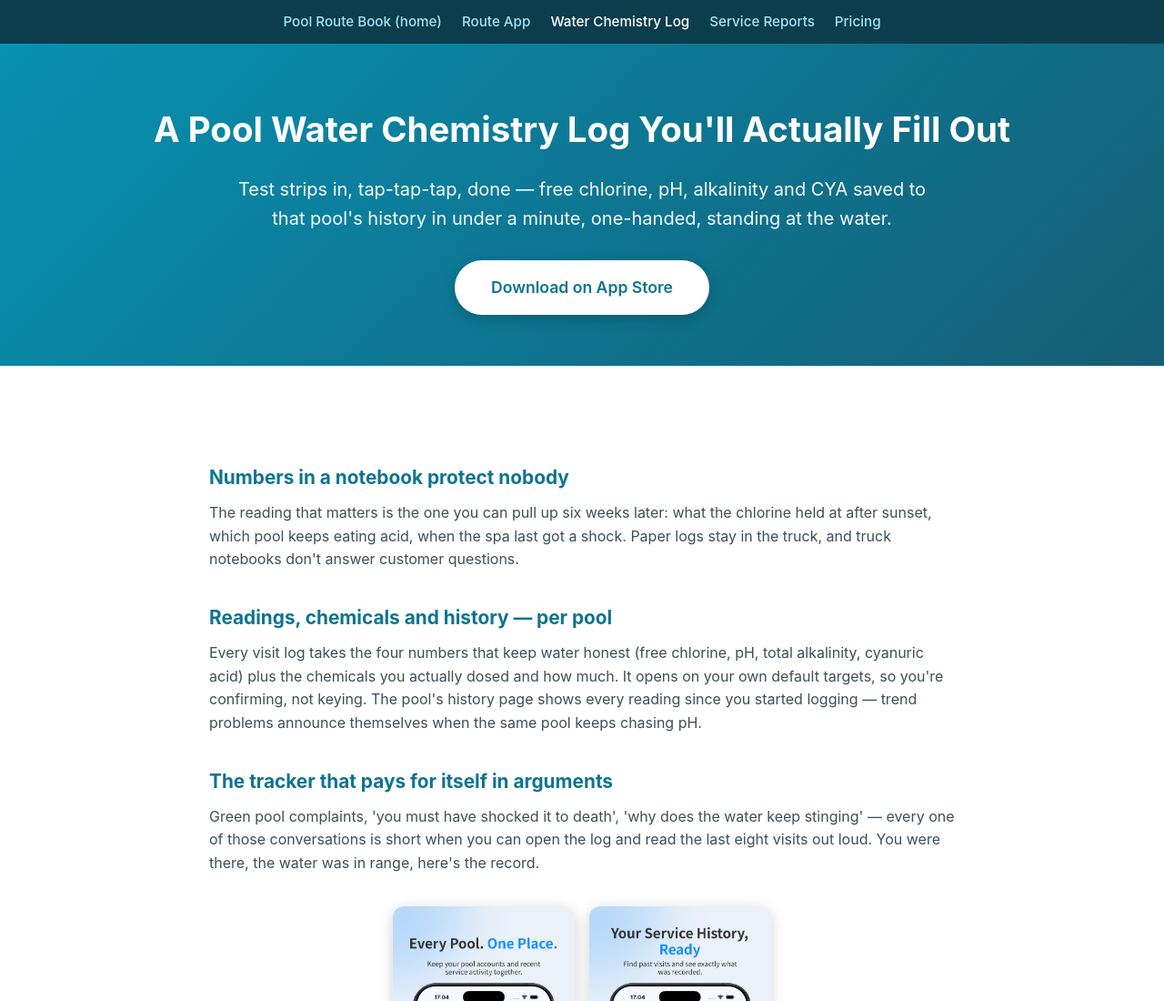
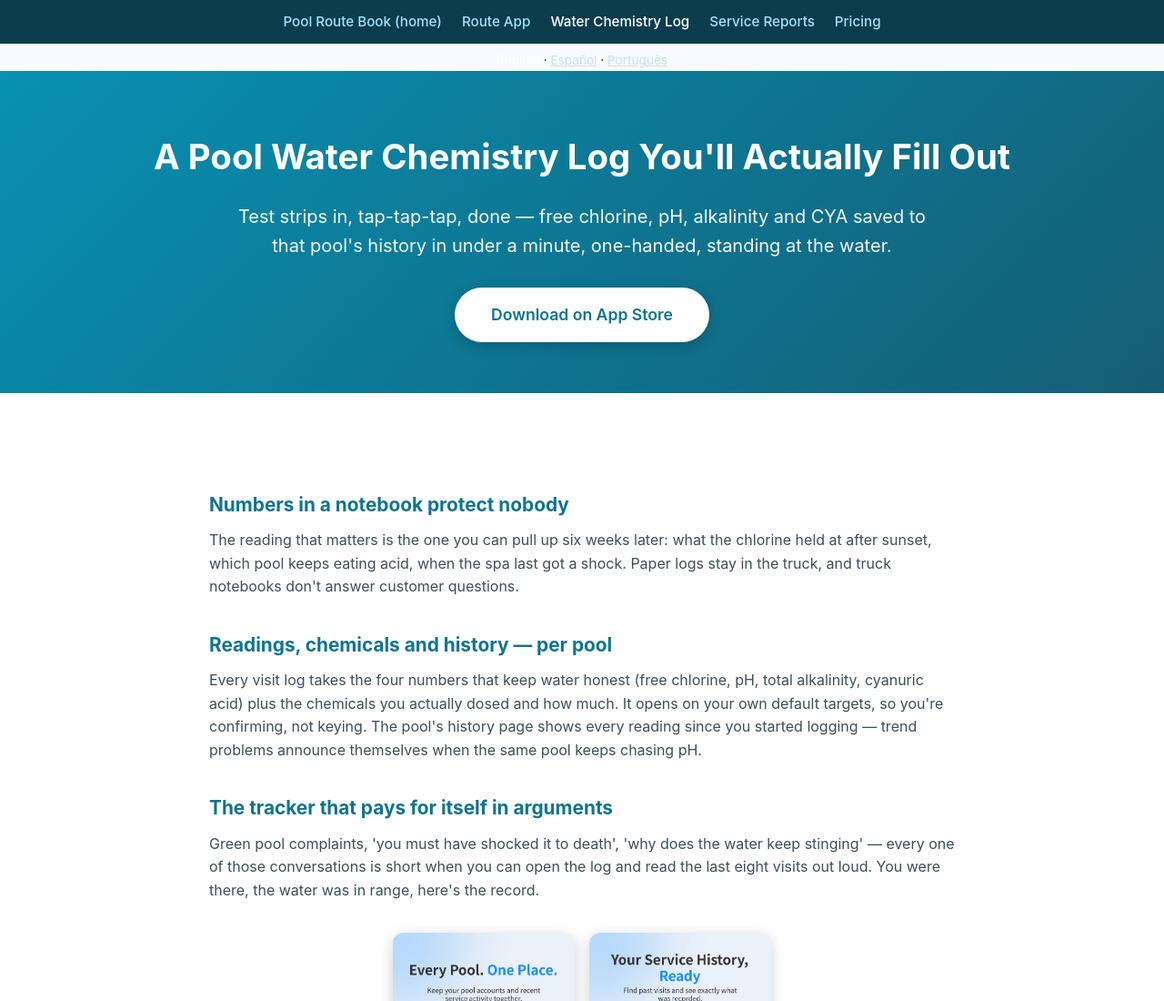
Before and after one commit to xiaohao7023/pool-landing, a plain HTML site: page pool-water-chemistry-log.html in a window 1280 px wide. Shown: the top 1100 px of the page at 91% size. Drawn offline with Linux system fonts and the light colour scheme.

Commit message:
Multilingual es/pt site + language bars + sitemap

```diff
--- a/pool-water-chemistry-log.html
+++ b/pool-water-chemistry-log.html
@@ -6,6 +6,10 @@
     <title>Pool Water Chemistry Log App — Chlorine, pH, TA & CYA per Pool</title>
     <meta name="description" content="Record free chlorine, pH, total alkalinity and CYA at the pool edge in seconds. Each reading lands in that pool's history so you can see trends, prove your work and answer 'when did we last shock it?'">
     <meta name="keywords" content="pool water chemistry log, pool chemical tracker app, chlorine ph log, pool water balance tracker, cyanuric acid log, pool testing log">
+    <link rel="alternate" hreflang="en" href="https://xiaohao7023.github.io/pool-landing/pool-water-chemistry-log.html">
+    <link rel="alternate" hreflang="es" href="https://xiaohao7023.github.io/pool-landing/es/pool-water-chemistry-log.html">
+    <link rel="alternate" hreflang="pt" href="https://xiaohao7023.github.io/pool-landing/pt/pool-water-chemistry-log.html">
+    <link rel="alternate" hreflang="x-default" href="https://xiaohao7023.github.io/pool-landing/pool-water-chemistry-log.html">
     <link rel="canonical" href="https://xiaohao7023.github.io/pool-landing/pool-water-chemistry-log.html">
     <meta property="og:title" content="Pool Water Chemistry Log App — Chlorine, pH, TA & CYA per Pool">
     <meta property="og:description" content="Record free chlorine, pH, total alkalinity and CYA at the pool edge in seconds. Each reading lands in that pool's history so you can see trends, prove your work and answer 'when did we last shock it?'">
@@ -60,7 +64,7 @@
         <a href="pool-water-chemistry-log.html"  aria-current="page">Water Chemistry Log</a>
         <a href="pool-service-report.html" >Service Reports</a>
         <a href="index.html#pricing" >Pricing</a>
-    </div></nav>
+    </div></nav><div style="text-align:center;padding:8px 0 0;font-size:.85rem;"><span style="color:#fff;font-weight:600;">English</span> · <a href="es/pool-water-chemistry-log.html" style="color:#cde;">Español</a> · <a href="pt/pool-water-chemistry-log.html" style="color:#cde;">Português</a></div>
 
     <header>
         <div class="container">
```
